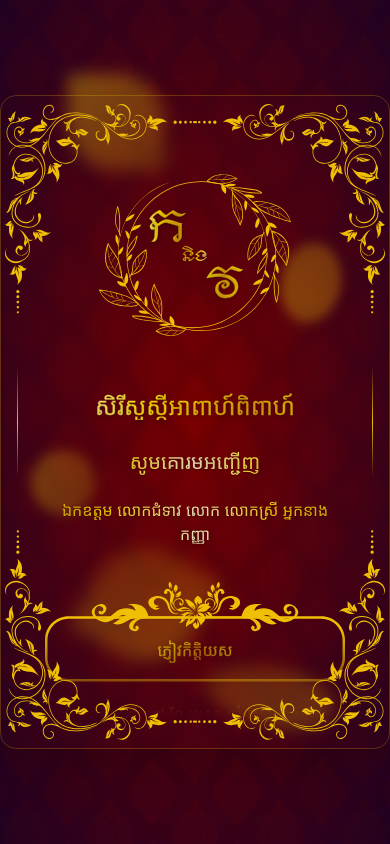
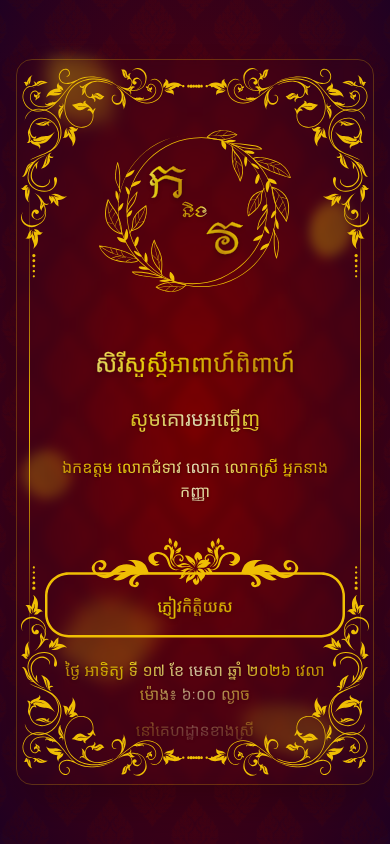
Before and after one commit to kompheakmony/digital-invite, a React (Vite) app in the folder my-card/: page / in a window 390 px wide. Built offline with nearby package versions, Linux system fonts and the light colour scheme; a web font is replaced by a local one.

Commit message:
Key Responsive Fixes

```diff
--- a/my-card/src/components/LayoutWrapper.tsx
+++ b/my-card/src/components/LayoutWrapper.tsx
@@ -67,8 +67,8 @@ const StyleSheet = () => (
       display: none;
     }
     .scrollbar-hide {
-      -ms-overflow-style: none; /* IE and Edge */
-      scrollbar-width: none; /* Firefox */
+      -ms-overflow-style: none;
+      scrollbar-width: none;
     }
   `}</style>
 );
@@ -127,54 +127,58 @@ const LayoutWrapper: FC<LayoutWrapperProps> = ({ children }) => {
   );
 
   return (
-    <div className="min-h-screen w-full overflow-hidden relative flex items-center justify-center">
+    <div className="min-h-screen w-full overflow-hidden relative flex items-center justify-center p-4 sm:p-8">
       <div
         className="absolute inset-0"
         style={{ background: currentTheme.gradient }}
       />
-
       <PatternBackground />
 
+      {/* Floating Orbs */}
       <div
-        className="absolute top-[10%] left-[15%] w-24 h-24 rounded-[50%_0_50%_0] transform rotate-45 blur-sm animate-khmer-float-1"
+        className="absolute top-[8%] left-[10%] w-16 h-16 sm:w-24 sm:h-24 rounded-[50%_0_50%_0] rotate-45 blur-sm animate-khmer-float-1"
         style={{ background: orbGradient1 }}
       />
       <div
-        className="absolute top-[30%] right-[10%] w-20 h-20 rounded-full blur-xs animate-khmer-float-2"
+        className="absolute top-[25%] right-[8%] w-14 h-14 sm:w-20 sm:h-20 rounded-full blur-xs animate-khmer-float-2"
         style={{ background: orbGradient2 }}
       />
       <div
-        className="absolute bottom-[20%] left-[25%] w-28 h-28 rounded-[0_50%_0_50%] transform -rotate-30 blur-sm animate-khmer-float-3"
+        className="absolute bottom-[18%] left-[20%] w-20 h-20 sm:w-28 sm:h-28 rounded-[0_50%_0_50%] -rotate-30 blur-sm animate-khmer-float-3"
         style={{ background: orbGradient3 }}
       />
       <div
-        className="absolute top-[55%] left-[8%] w-16 h-16 rounded-full blur-xs animate-khmer-float-1"
+        className="absolute top-[55%] left-[6%] w-12 h-12 sm:w-16 sm:h-16 rounded-full blur-xs animate-khmer-float-1"
         style={{ background: orbGradient4 }}
       />
       <div
-        className="absolute bottom-[10%] right-[18%] w-20 h-32 rounded-[50%_50%_50%_50%/60%_60%_40%_40%] transform -rotate-90 blur-sm animate-khmer-float-2"
+        className="absolute bottom-[8%] right-[15%] w-16 h-24 sm:w-20 sm:h-32 rounded-[50%_50%_50%_50%/60%_60%_40%_40%] -rotate-90 blur-sm animate-khmer-float-2"
         style={{ background: orbGradient5 }}
       />
 
+      {/* Content Container */}
       <div
-        className="relative z-20 flex flex-col items-center justify-center w-full max-w-3xl px-4 py-8 backdrop-blur-xs rounded-2xl shadow-2xl border"
+        className="relative z-20 flex flex-col items-center justify-center w-full max-w-[95vw] sm:max-w-2xl md:max-w-3xl px-3 sm:px-6 py-6 sm:py-8 backdrop-blur-xs rounded-2xl shadow-2xl border"
         style={{ borderColor: `${currentTheme.accent}40` }}
       >
+        {/* Accent Borders */}
         <span
-          className="absolute top-[270px] bottom-[270px] left-4 w-px"
+          className="absolute top-[15%] bottom-[15%] left-3 sm:left-4 w-px"
           style={{
             background: `linear-gradient(to bottom, transparent, ${currentTheme.accent}, transparent)`,
           }}
         />
         <span
-          className="absolute top-[270px] bottom-[270px] right-4 w-px"
+          className="absolute top-[15%] bottom-[15%] right-3 sm:right-4 w-px"
           style={{
             background: `linear-gradient(to bottom, transparent, ${currentTheme.accent}, transparent)`,
           }}
         />
+
         <TopLeft color={currentTheme.accent} />
         <TopRight color={currentTheme.accent} />
-        <div className="relative w-full h-[calc(100dvh-16rem)] sm:h-[calc(100dvh-12rem)] lg:h-[calc(100dvh-8rem)]">
+
+        <div className="relative w-full h-[80vh] sm:h-[92vh]">
           <motion.ul
             ref={ref}
             className="h-full list-none overflow-y-scroll space-y-4 scrollbar-hide"
@@ -187,6 +191,7 @@ const LayoutWrapper: FC<LayoutWrapperProps> = ({ children }) => {
           </motion.ul>
           <StyleSheet />
         </div>
+
         <BottomLeft color={currentTheme.accent} />
         <BottomRight color={currentTheme.accent} />
       </div>
```
